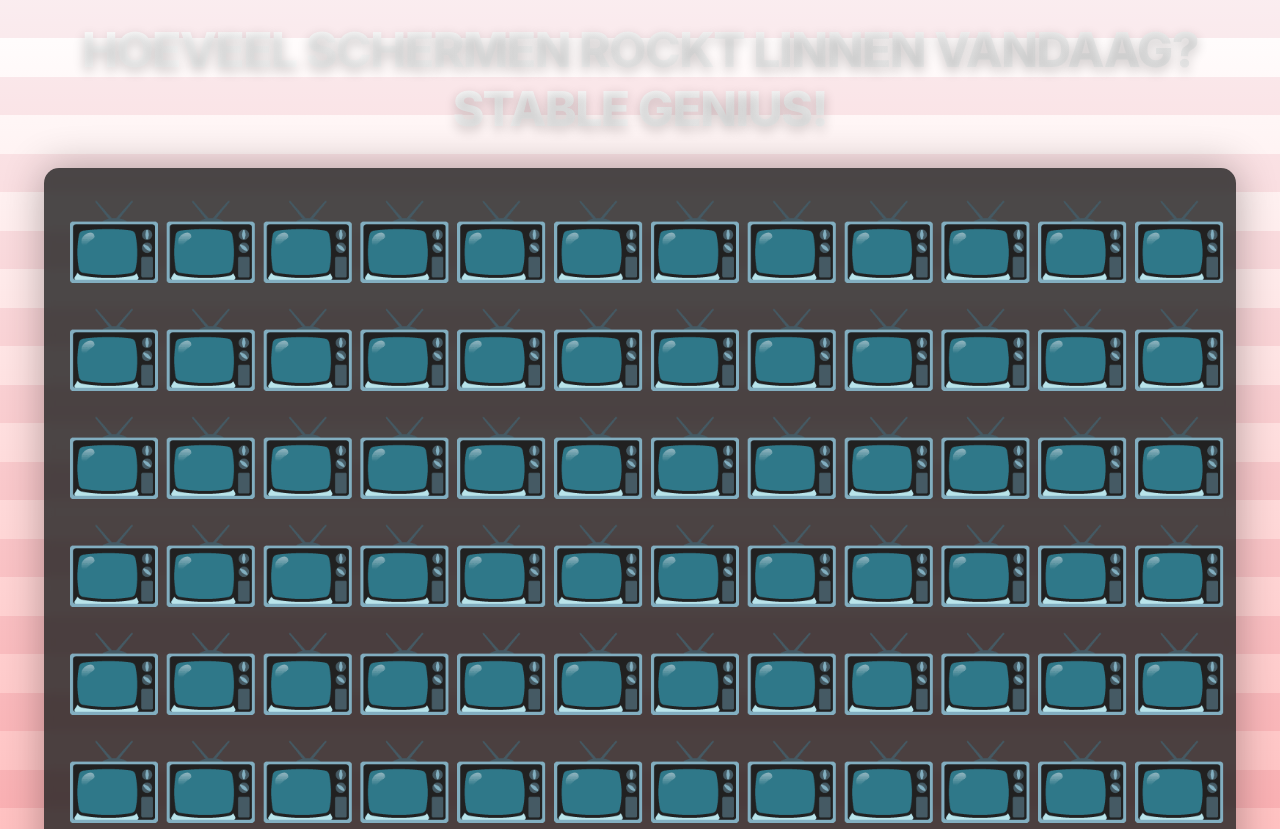
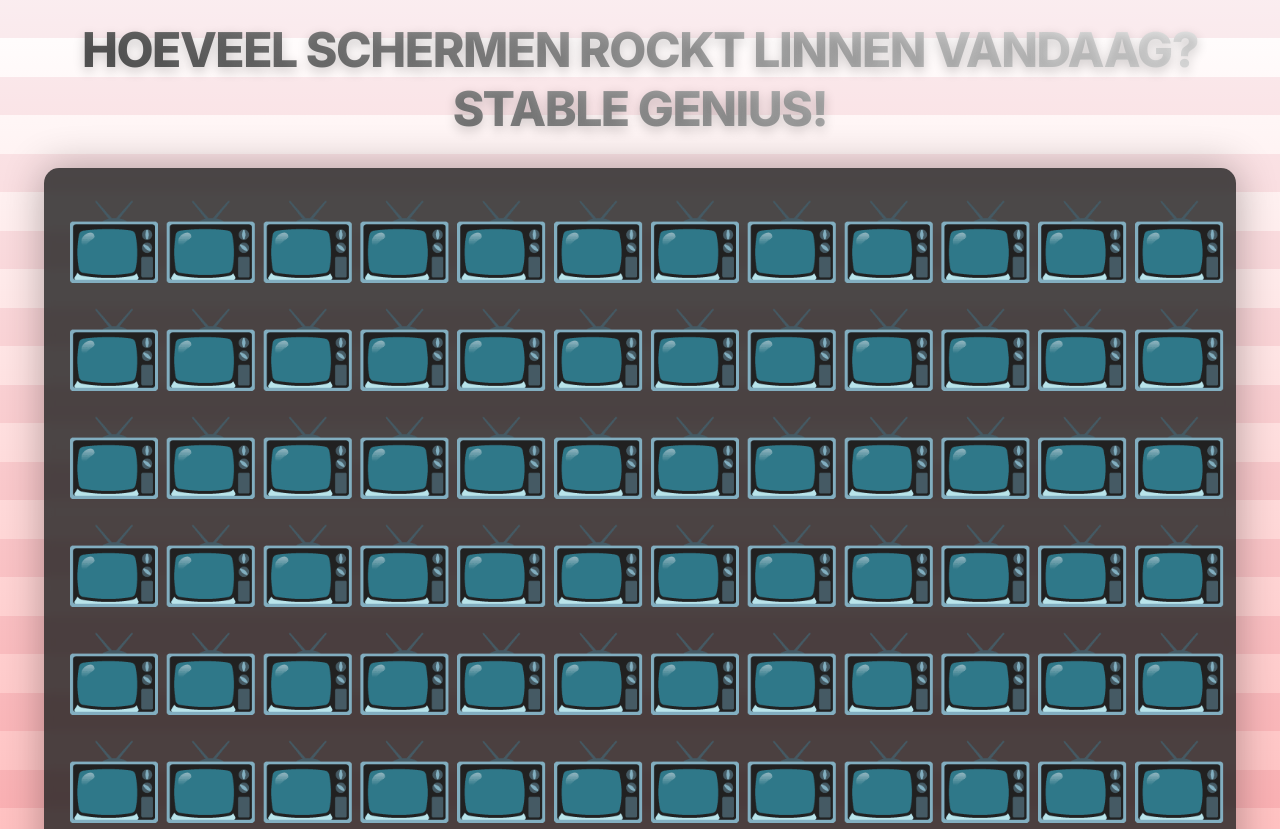
Before and after one commit to blokhut/Linnen, a plain HTML site: page index.html in a window 1280 px wide. Shown: the top 829 px of the page. Drawn offline with Linux system fonts and the light colour scheme.

Commit message:
Kleintje5

```diff
--- a/index.html
+++ b/index.html
@@ -99,7 +99,7 @@
             font-weight: 800;
             letter-spacing: -0.03em;
             text-transform: uppercase;
-            background: linear-gradient(45deg, #ffffff 0%, #f0f0f0 100%);
+            background: linear-gradient(45deg, #474747 0%, #f0f0f0 100%);
             -webkit-background-clip: text;
             -webkit-text-fill-color: transparent;
             text-shadow: 0 4px 12px rgba(0, 0, 0, 0.2);
```
